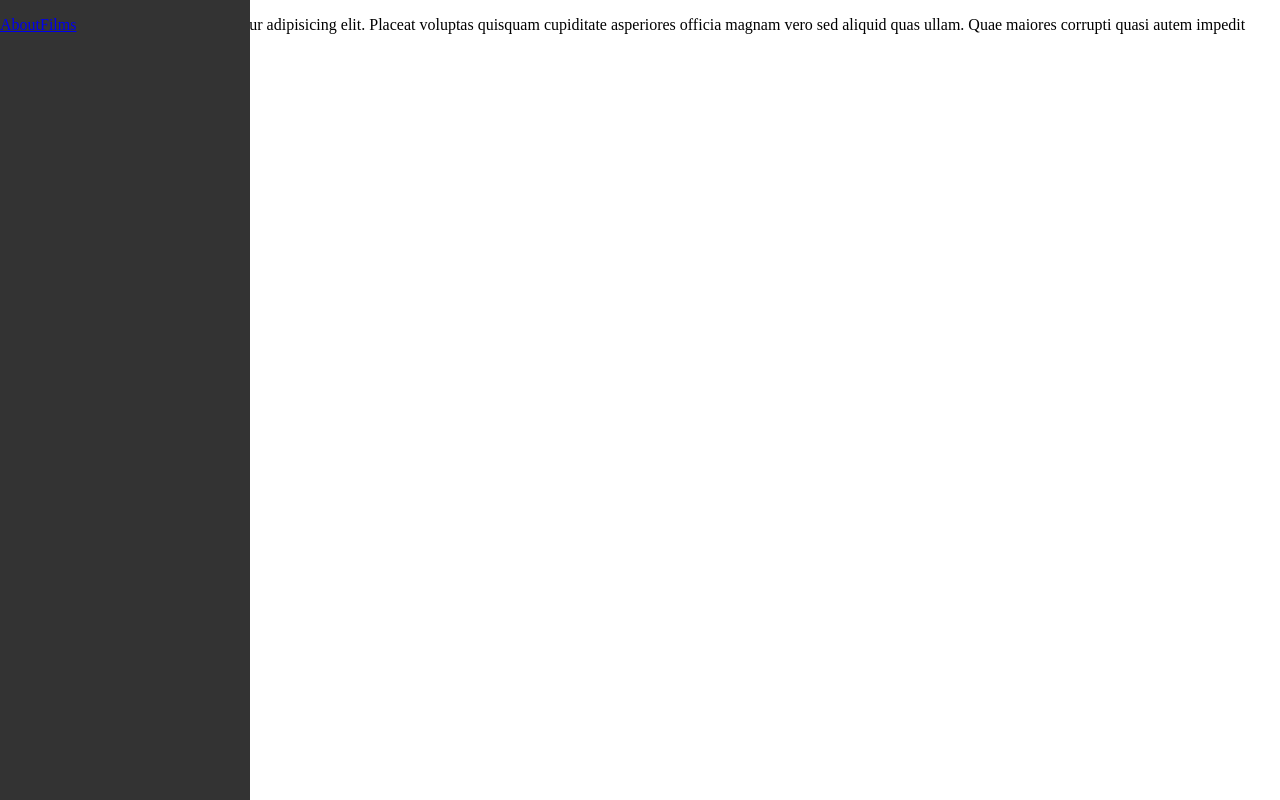
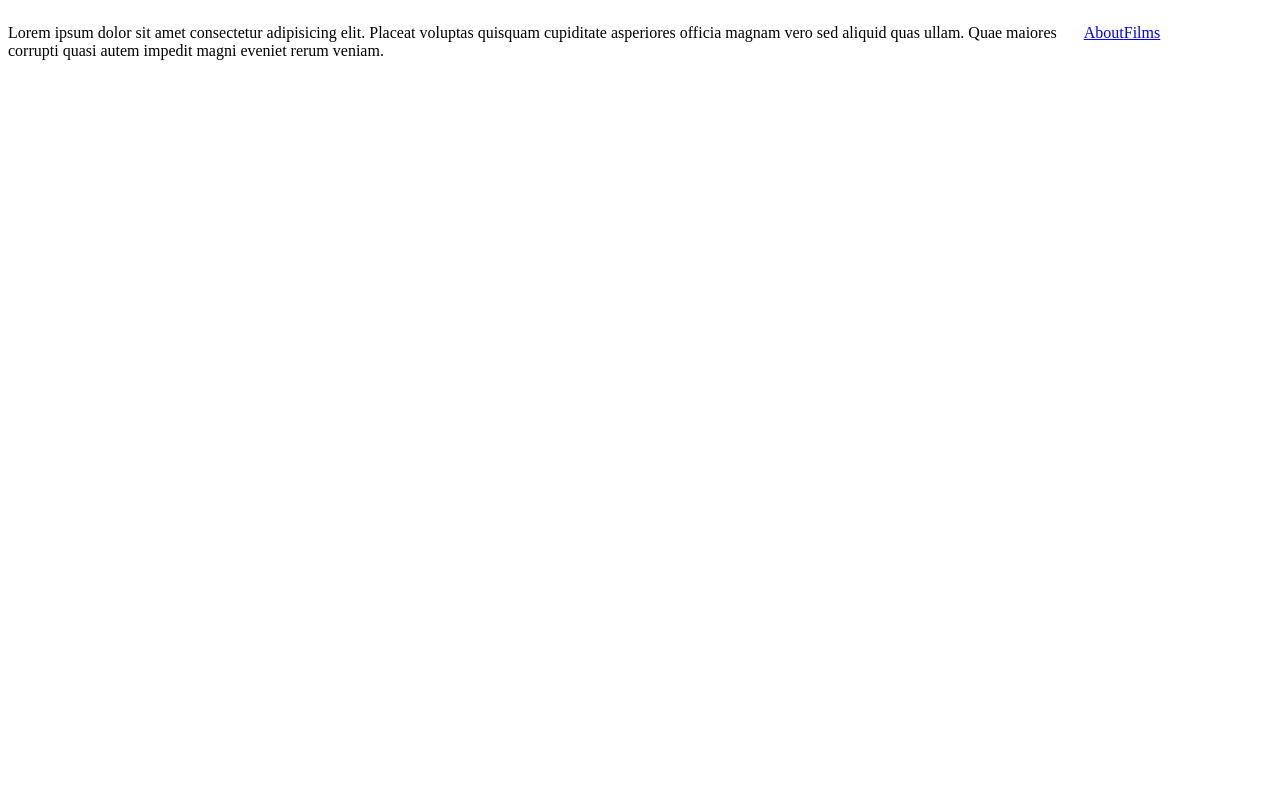
Before and after one commit to Maruchan39/star-wars-frontend, a React (Create React App) app: page /about in a window 1280 px wide. Built offline with nearby package versions, Linux system fonts and the light colour scheme.

Commit message:
Position sidebar and Films

```diff
--- /dev/null
+++ b/src/App.css
@@ -0,0 +1,6 @@
+.App {
+  display: flex;
+  flex-direction: row;
+  flex-wrap: nowrap;
+  justify-content: flex-start;
+}
--- a/src/App.tsx
+++ b/src/App.tsx
@@ -1,7 +1,8 @@
+import { Route, BrowserRouter, Routes } from "react-router-dom";
 import { Films } from "./pages/Films";
 import { Sidebar } from "./components/Sidebar";
-import { Route, BrowserRouter, Routes } from "react-router-dom";
 import { About } from "./pages/About";
+import "./App.css";
 
 function App() {
   return (
--- a/src/components/Sidebar.css
+++ b/src/components/Sidebar.css
@@ -1,11 +1,7 @@
 .sidebar {
+    order: 1;
     width: 250px;
     height: 100%;
-    background-color: #333;
-    color: #fff;
-    position: fixed;
-    top: 0;
-    left: 0;
   }
 
   nav ul {
--- /dev/null
+++ b/src/pages/Films.css
@@ -0,0 +1,3 @@
+.films {
+  order: 2;
+}
--- a/src/pages/Films.tsx
+++ b/src/pages/Films.tsx
@@ -2,12 +2,12 @@ import { FC, useEffect } from "react";
 import { useDispatch, useSelector } from "react-redux";
 import { FilmsState } from "../store/reducers";
 import { fetchFilms } from "../store/api";
+import "./Films.css";
 
 export const Films: FC = () => {
   const dispatch = useDispatch();
-  const state = useSelector((state: {films: FilmsState}) => state);
+  const state = useSelector((state: { films: FilmsState }) => state);
   const { loading, error } = state.films;
-
 
   useEffect(() => {
     fetchFilms(dispatch);
@@ -21,5 +21,9 @@ export const Films: FC = () => {
     return <p>Error: {error}</p>;
   }
 
-  return <h1>Films</h1>;
+  return (
+    <div className="films">
+      <h1>Films</h1>
+    </div>
+  );
 };
```
